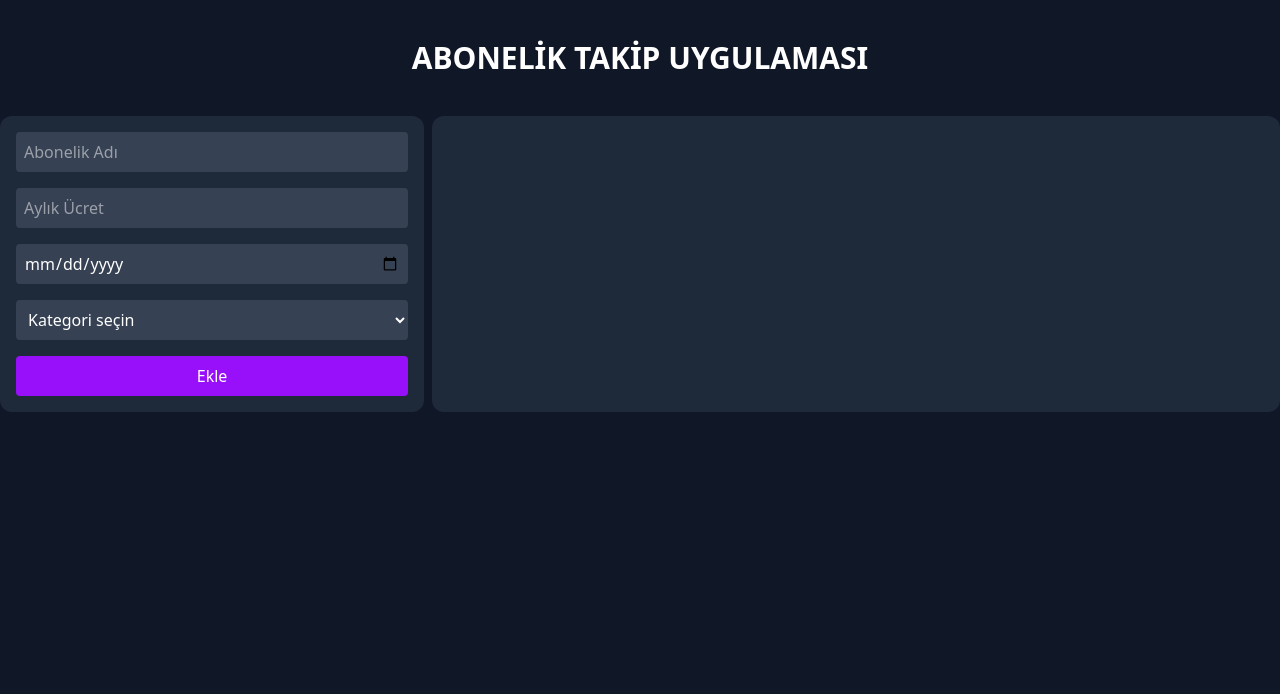
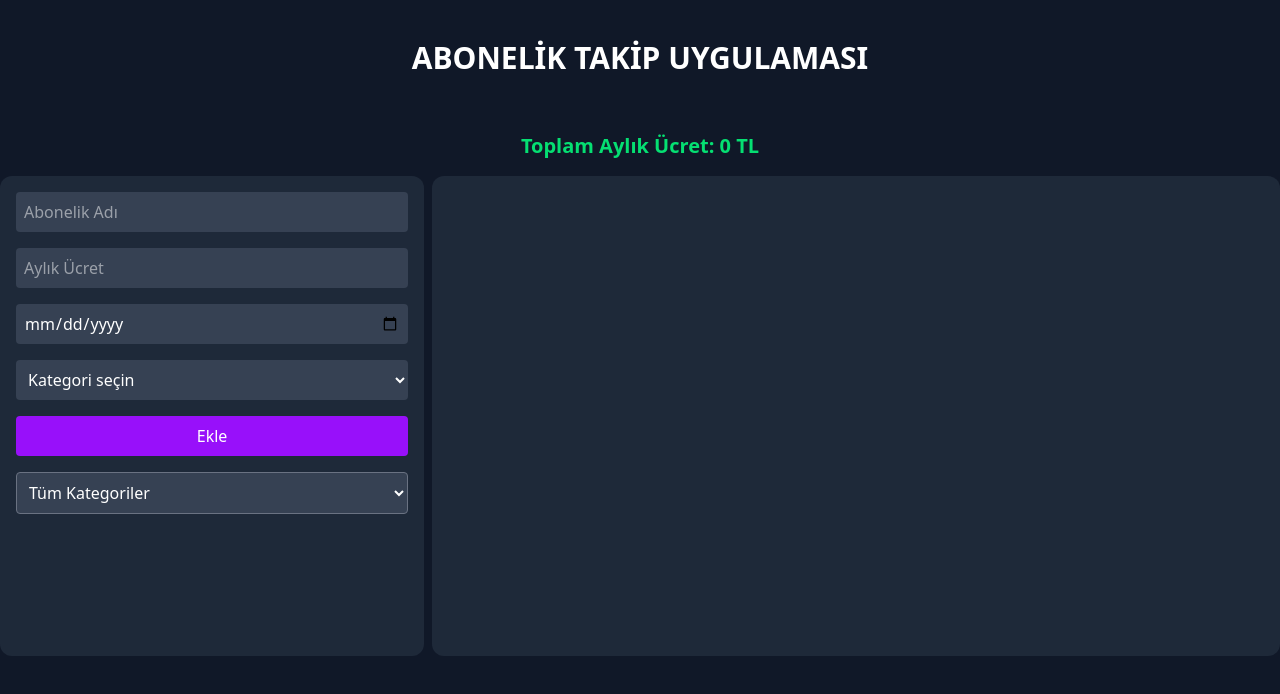
Before and after one commit to emreakinn/abonelik-takip, a React (Vite) app: page / in a window 1280 px wide. Shown: the top 694 px of the page. Built offline with nearby package versions, Linux system fonts and the light colour scheme.

Commit message:
toplam abonelik fiyatı ve filtreleme yapıldı

```diff
--- a/src/App.jsx
+++ b/src/App.jsx
@@ -1,15 +1,18 @@
-import { useState } from 'react'
+import { use, useState } from 'react'
 import './App.css'
 import SubscriptionForm from './components/SubscriptionForm'
 import SubscriptionList from './components/SubscriptionList'
 
 function App() {
 
+  const kategoriler = ["Eğlence", "İletişim", "Sağlık", "Diğer"]
+
   const [aboneAdi, setAboneAdi] = useState('')
   const [aboneFiyati, setAboneFiyati] = useState('')
   const [sonOdemeTarihi, setSonOdemeTarihi] = useState('')
   const [kategori, setKategori] = useState('')
   const [abonelikler, setAbonelikler] = useState([])
+  const [secilenKategori, setSecilenKategori] = useState('')
 
   const handleEkle = () => {
     if (aboneAdi && aboneFiyati && sonOdemeTarihi && kategori) {
@@ -34,11 +37,19 @@ function App() {
     setAbonelikler([...abonelikler.filter((abone) => abone.id !== id)])
   }
 
+  const filteredAbonelikler = secilenKategori ? abonelikler.filter((abone) => abone.kategori === secilenKategori) : abonelikler
+
+  const toplamUcret = abonelikler.reduce((acc, abonelik) => acc + parseFloat(abonelik.aboneFiyati), 0)
+
   return (
     <div className="bg-gray-900 min-h-screen text-white">
       <h1 className="text-3xl font-bold text-center py-10">
         ABONELİK TAKİP UYGULAMASI
       </h1>
+
+      <div className='text-xl text-center font-bold text-green-400 my-4'>
+        Toplam Aylık Ücret: {toplamUcret} TL
+      </div>
       <div className="container mx-auto flex gap-2">
         <SubscriptionForm
           aboneAdi={aboneAdi}
@@ -50,12 +61,16 @@ function App() {
           kategori={kategori}
           setKategori={setKategori}
           handleEkle={handleEkle}
+          secilenKategori={secilenKategori}
+          setSecilenKategori={setSecilenKategori}
+          kategoriler={kategoriler}
         />
         <SubscriptionList
-          abonelikler={abonelikler}
+          abonelikler={filteredAbonelikler}
           handleAbonelikSil={handleAbonelikSil}
         />
       </div>
+
     </div>
   )
 }
--- a/src/components/SubscriptionForm.jsx
+++ b/src/components/SubscriptionForm.jsx
@@ -1,13 +1,13 @@
 import React from 'react'
 
-function SubscriptionForm({ aboneAdi, setAboneAdi, aboneFiyati, setAboneFiyati, sonOdemeTarihi, setSonOdemeTarihi, kategori, setKategori, handleEkle }) {
+function SubscriptionForm({ aboneAdi, setAboneAdi, aboneFiyati, setAboneFiyati, sonOdemeTarihi, setSonOdemeTarihi, kategori, setKategori, handleEkle, secilenKategori, setSecilenKategori, kategoriler }) {
 
     const handleSubmit = (e) => {
         e.preventDefault();
     };
 
     return (
-        <div className='w-1/3 bg-gray-800 p-4 rounded-xl'>
+        <div className='w-1/3 h-[60vh] bg-gray-800 p-4 rounded-xl'>
             <form onSubmit={handleSubmit} action="" className='flex flex-col gap-4'>
                 <input
                     type="text"
@@ -47,6 +47,16 @@ function SubscriptionForm({ aboneAdi, setAboneAdi, aboneFiyati, setAboneFiyati,
                 >
                     Ekle
                 </button>
+                <select
+                    className="mb-4 p-2 rounded bg-gray-700 border border-gray-500 text-white"
+                    value={secilenKategori}
+                    onChange={(e) => setSecilenKategori(e.target.value)}
+                >
+                    <option value="">Tüm Kategoriler</option>
+                    {kategoriler.map((katego, i) => (
+                        <option key={i} value={katego}>{katego}</option>
+                    ))}
+                </select>
             </form>
         </div>
     )
--- a/src/components/SubscriptionList.jsx
+++ b/src/components/SubscriptionList.jsx
@@ -2,18 +2,18 @@ import React from 'react'
 
 function SubscriptionList({ abonelikler, handleAbonelikSil }) {
     return (
-        <div className='w-2/3 bg-gray-800 p-4 flex flex-col gap-2 rounded-xl'>
+        <div className='w-2/3 bg-gray-800 p-4 flex flex-wrap rounded-xl'>
             {
                 abonelikler.map((abonelik) => (
                     <div
                         key={abonelik.id}
-                        className='bg-gray-700 rounded p-4 shadow w-1/2 mx-auto gap-1'
+                        className='bg-gray-800 border-2 flex flex-col gap-3 justify-center items-start border-gray-700 rounded-lg p-4 shadow w-1/2 h-1/2'
                     >
                         <p><span className='font-semibold'>Abonelik Adı:</span> {abonelik.aboneAdi}</p>
-                        <p><span className='font-semibold'>Ücret:</span> {abonelik.aboneFiyati}</p>
+                        <p><span className='font-semibold'>Ücret:</span> {abonelik.aboneFiyati} TL</p>
                         <p><span className='font-semibold'>Son Ödeme Tarihi:</span> {abonelik.sonOdemeTarihi}</p>
                         <p><span className='font-semibold'>Kategori:</span> {abonelik.kategori}</p>
-                        <button onClick={() => handleAbonelikSil(abonelik.id)} className='bg-red-600, text-white, rounded, hover:bg-red-700'>Sil</button>
+                        <button onClick={() => handleAbonelikSil(abonelik.id)} className='w-2/6 bg-red-600 text-white rounded hover:bg-red-700'>Sil</button>
                     </div>
                 ))
             }
```
